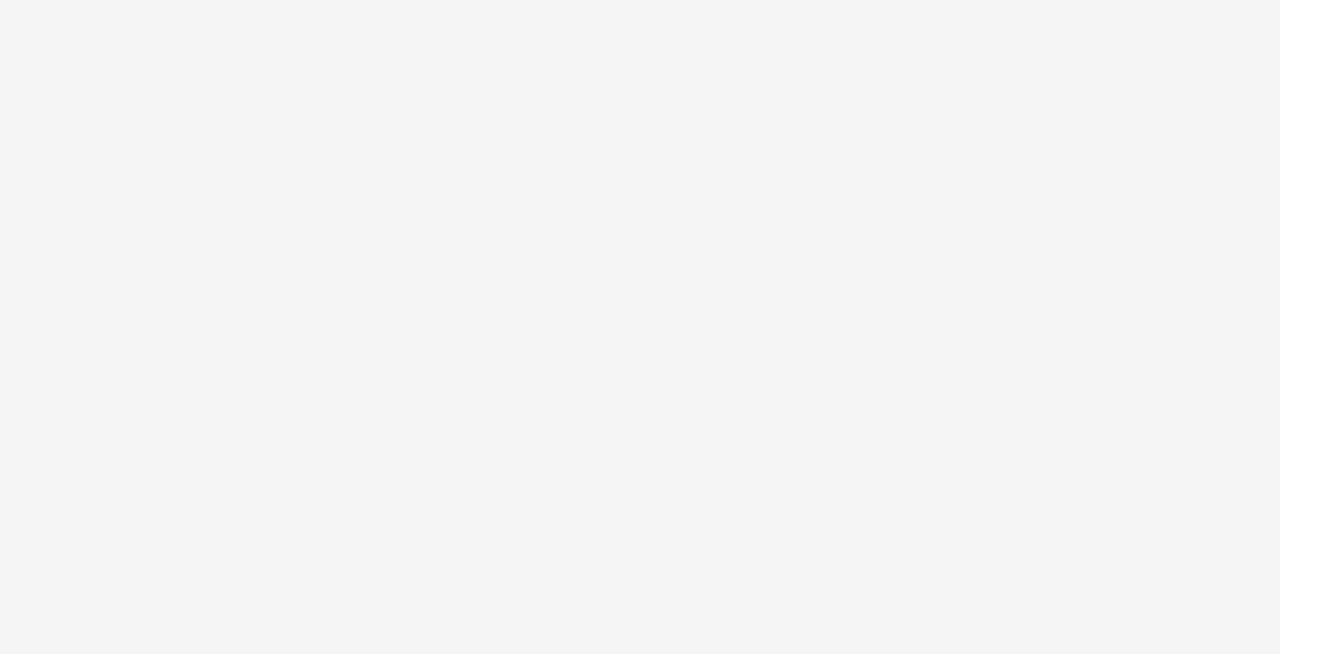
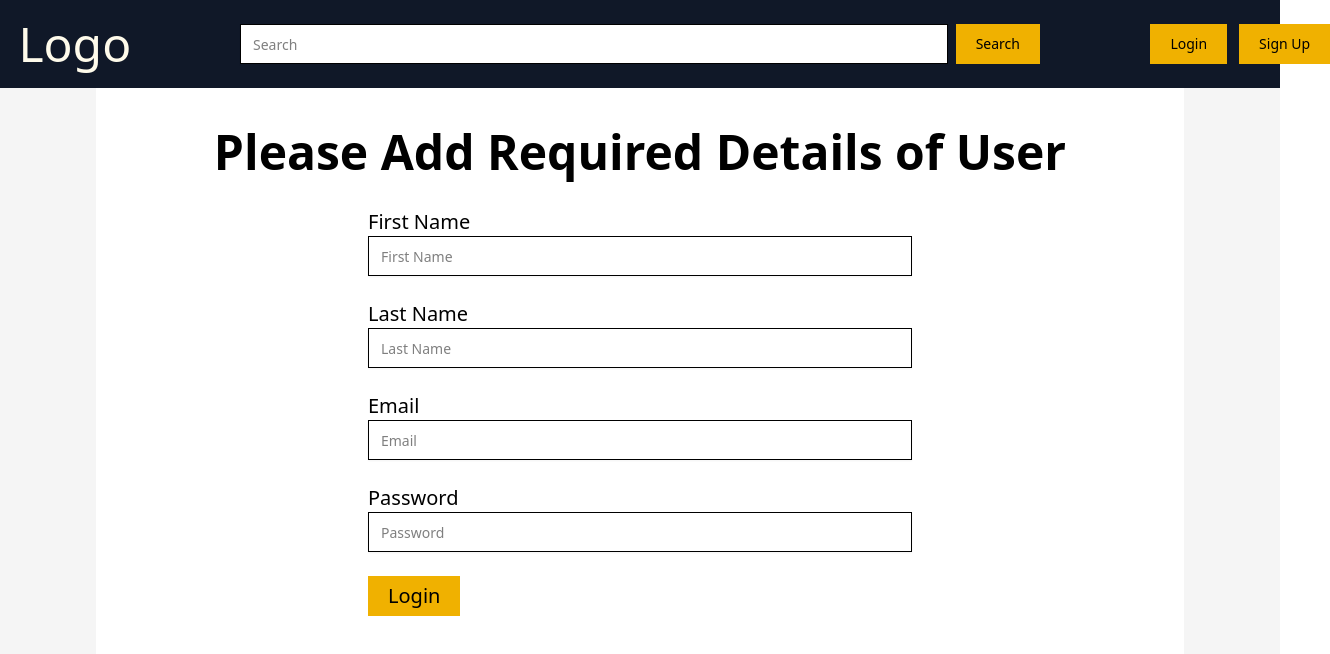
Before and after one commit to Umesh2202/Ashwga-Frontend, a React (Vite) app: page /login in a window 1280 px wide. Before the commit this address had no page. Shown: the top 654 px of the page, 1330 px wide, since content can reach past the window. Built offline with nearby package versions, Linux system fonts and the light colour scheme.

Commit message:
feat: added login page

```diff
--- a/src/constants/Microservices.ts
+++ b/src/constants/Microservices.ts
@@ -1,6 +1,7 @@
 interface Microservice {
 	ORDER: string;
 	PRODUCT: string;
+	USER: string;
 	REVIEW: string;
 	RATING: string;
 }
@@ -8,6 +9,7 @@ interface Microservice {
 const MICROSERVICE: Microservice = {
 	ORDER: import.meta.env.VITE_SERVICE_ORDER || "http://localhost:8081/order",
 	PRODUCT: import.meta.env.VITE_SERVICE_PRODUCT || "http://localhost:8082/product",
+	USER: import.meta.env.VITE_SERVICE_USER || "http://localhost:8083/user",
 	REVIEW: import.meta.env.VITE_SERVICE_REVIEW || "http://localhost:8084/review",
 	RATING: import.meta.env.VITE_SERVICE_RATING || "http://localhost:8084/rating"
 };
--- a/src/pages/AddProduct/AddProduct.tsx
+++ b/src/pages/AddProduct/AddProduct.tsx
@@ -28,7 +28,7 @@ const AddProduct = () => {
   };
 
   const handleImageChange = (event: React.ChangeEvent<HTMLInputElement>) => {
-    const file = event.target.files?.[0]; // Get the first selected file
+    const file = event.target.files?.[0];
     if (file) {
       setImageFile(file);
       console.log("File selected:", file.name);
@@ -66,6 +66,41 @@ const AddProduct = () => {
     addProduct(formData);
   };
 
+  const productFields = [
+    {
+      id: "name",
+      label: "Name of Product",
+      placeholder: "Name of Product",
+      type: "text",
+      value: name,
+      setter: setName,
+    },
+    {
+      id: "price",
+      label: "Price of Product",
+      placeholder: "Price",
+      type: "number",
+      value: price,
+      setter: setPrice,
+    },
+    {
+      id: "amount",
+      label: "Amount Available",
+      placeholder: "Amount Available",
+      type: "number",
+      value: amountAvailable,
+      setter: setAmountAvailable,
+    },
+    {
+      id: "description",
+      label: "Description of Product",
+      placeholder: "Description",
+      type: "text",
+      value: description,
+      setter: setDescription,
+    },
+  ];
+
   return (
     <div className="flex flex-col items-center pt-10 pb-10">
       <span className="text-5xl font-semibold">
@@ -73,70 +108,26 @@ const AddProduct = () => {
       </span>
       <form action="#" className="w-1/2" onSubmit={handleOnSubmit}>
         <div className="flex flex-col gap-6 mt-8">
-          <div>
-            <div className={`text-${fieldTextSize}`}>Name of Product</div>
+          {productFields.map((field) => (
+            <div key={field.id}>
+              <div className={`text-${fieldTextSize}`}>{field.label}</div>
               <div>
                 <Input
-                type="text"
-                placeholder="Name of Product"
+                  type={field.type}
+                  placeholder={field.placeholder}
                   background={inputBackground}
-                value={name}
-                onChange={(e) =>
-                  handleOnChange(setName as SetterFunction, e.target.value)
-                }
-              />
-            </div>
-          </div>
-          <div>
-            <div className={`text-${fieldTextSize}`}>Price of Product</div>
-            <div>
-              <Input
-                type="number"
-                placeholder="Price"
-                background={inputBackground}
-                value={price}
-                onChange={(e) =>
-                  handleOnChange(setPrice as SetterFunction, e.target.value)
-                }
-              />
-            </div>
-          </div>
-          <div>
-            <div className={`text-${fieldTextSize}`}>Amount Available</div>
-            <div>
-              <Input
-                type="number"
-                placeholder="Amount Available"
-                background={inputBackground}
-                value={amountAvailable}
+                  value={field.value}
                   onChange={(e) =>
                     handleOnChange(
-                    setAmountAvailable as SetterFunction,
+                      field.setter as SetterFunction,
                       e.target.value
                     )
                   }
                 />
               </div>
             </div>
-          <div>
-            <div className={`text-${fieldTextSize}`}>
-              Description of Product
-            </div>
-            <div>
-              <Input
-                type="text"
-                placeholder="Description"
-                background={inputBackground}
-                value={description}
-                onChange={(e) =>
-                  handleOnChange(
-                    setDescription as SetterFunction,
-                    e.target.value
-                  )
-                }
-              />
-            </div>
-          </div>
+          ))}
+
           <div>
             <div className={`text-${fieldTextSize}`}>
               Upload Image of Product
@@ -150,6 +141,7 @@ const AddProduct = () => {
               />
             </div>
           </div>
+
           <div>
             <Button
               type="submit"
--- /dev/null
+++ b/src/pages/Login/Login.tsx
@@ -0,0 +1,101 @@
+import { Button, Input } from "@/components";
+import { useAddUserMutation } from "@/services/queries/user.query";
+import { useState } from "react";
+import { useNavigate } from "react-router";
+
+type SetterFunction = React.Dispatch<React.SetStateAction<string | number>>;
+
+const Login = () => {
+  const [firstName, setFirstName] = useState("");
+  const [lastName, setLastName] = useState("");
+  const [email, setEmail] = useState("");
+  const [password, setPassword] = useState("");
+
+  const navigate = useNavigate();
+
+  const inputBackground = "neutral-100";
+  const fieldTextSize = "xl";
+
+  const { mutateAsync: addUser } = useAddUserMutation();
+
+  const handleOnChange = (setter: SetterFunction, value: string | number) => {
+    setter(value);
+  };
+
+  const handleOnSubmit = async () => {
+    await addUser({ firstName, lastName, email, password });
+    navigate("/");
+  };
+
+  const inputFields = [
+    {
+      id: "firstName",
+      label: "First Name",
+      type: "text",
+      value: firstName,
+      setter: setFirstName,
+    },
+    {
+      id: "lastName",
+      label: "Last Name",
+      type: "text",
+      value: lastName,
+      setter: setLastName,
+    },
+    {
+      id: "email",
+      label: "Email",
+      type: "email",
+      value: email,
+      setter: setEmail,
+    },
+    {
+      id: "password",
+      label: "Password",
+      type: "password",
+      value: password,
+      setter: setPassword,
+    },
+  ];
+
+  return (
+    <div className="flex flex-col items-center pt-10 pb-10">
+      <span className="text-5xl font-semibold">
+        Please Add Required Details of User
+      </span>
+      <form action="#" className="w-1/2" onSubmit={handleOnSubmit}>
+        <div className="flex flex-col gap-6 mt-8">
+          {inputFields.map((field) => (
+            <div key={field.id}>
+              <div className={`text-${fieldTextSize}`}>{field.label}</div>
+              <div>
+                <Input
+                  type={field.type}
+                  placeholder={field.label}
+                  background={inputBackground}
+                  value={field.value}
+                  onChange={(e) =>
+                    handleOnChange(
+                      field.setter as SetterFunction,
+                      e.target.value
+                    )
+                  }
+                />
+              </div>
+            </div>
+          ))}
+          <div>
+            <Button
+              type="submit"
+              text="Login"
+              css="bg-yellow-500"
+              fontSize="text-xl"
+            />
+          </div>
+        </div>
+      </form>
+    </div>
+  );
+};
+
+export default Login;
--- /dev/null
+++ b/src/pages/Login/index.ts
@@ -0,0 +1 @@
+export {default as Login} from "./Login"
--- a/src/pages/index.ts
+++ b/src/pages/index.ts
@@ -1,3 +1,4 @@
 export * from "./Home"
 export * from "./ProductDetails"
 export * from "./AddProduct"
+export * from "./Login"
--- a/src/routes/index.tsx
+++ b/src/routes/index.tsx
@@ -1,5 +1,5 @@
 import { BrowserRouter, Route, Routes } from "react-router-dom";
-import { AddProduct, Home, ProductDetails } from "@/pages";
+import { AddProduct, Home, Login, ProductDetails } from "@/pages";
 import Layout from "../pages/layout";
 import Centerer from "./Centerer";
 import ScrollToTop from "./ScrollToTop";
@@ -14,6 +14,7 @@ const Router = () => {
             <Route path="/" element={<Home />} />
             <Route path="/product/:productId" element={<ProductDetails />} />
             <Route path="/product/add" element={<AddProduct />} />
+            <Route path="/login" element={<Login />} />
           </Route>
         </Route>
       </Routes>
--- a/src/services/api/index.ts
+++ b/src/services/api/index.ts
@@ -1,3 +1,4 @@
 export * from "./order.service"
 export * from "./product.service"
 export * from "./rating.service"
+export * from "./user.service"
--- /dev/null
+++ b/src/services/api/user.service.ts
@@ -0,0 +1,8 @@
+import { MICROSERVICES } from "@/constants";
+import type { AddUserRequest } from "@/types";
+import axios from "axios";
+
+export const addUser=async(payload: AddUserRequest)=>{
+    const response = await axios.post(MICROSERVICES.USER + "/", payload);
+    return response;
+}
--- /dev/null
+++ b/src/services/queries/user.query.ts
@@ -0,0 +1,13 @@
+import { useMutation } from "@tanstack/react-query";
+import type { AddUserRequest } from "@/types";
+import { addUser } from "@/services/api";
+
+export const useAddUserMutation=()=>{
+    return useMutation({
+        mutationKey: ['addUser'],
+        mutationFn: async (body: AddUserRequest) => {
+        const res = await addUser(body);
+        return res;
+    },
+  });
+}
--- /dev/null
+++ b/src/types/User.ts
@@ -0,0 +1,6 @@
+export interface AddUserRequest{
+    firstName: string;
+    lastName: string;
+    email: string;
+    password: string;
+}
--- a/src/types/index.ts
+++ b/src/types/index.ts
@@ -1,3 +1,4 @@
 export * from "./Product"
 export * from "./Order"
 export * from "./Rating"
+export * from "./User"
```
Lines whose indentation alone changed are shown as unchanged.
